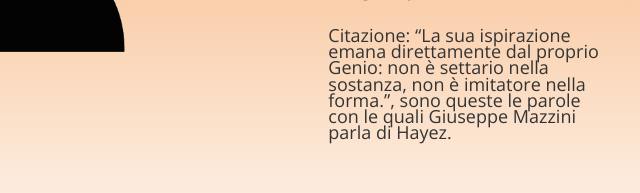
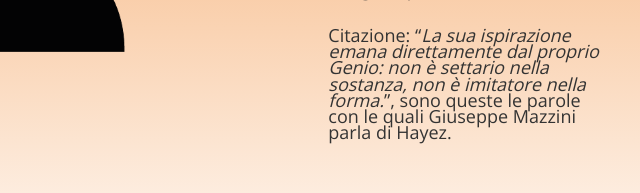
Before and after one commit to SandraAgostinelli/Curiositadartista, a plain HTML site: page artisti/hayez.html in a window 1280 px wide. Shown: the part 482-675 px from the top of the page, 640-1280 px from the left. Drawn offline with nearby package versions, Linux system fonts and the light colour scheme; a web font is replaced by a local one.

Commit message:
Update hayez.html

```diff
--- a/artisti/hayez.html
+++ b/artisti/hayez.html
@@ -60,7 +60,7 @@
         <div>
             <p class="par-right">Opere più famose: <i>Ritratto di Alessandro Manzoni</i> 1841; <i>Il bacio</i> 1859</p>
             <p class="par-right">Curiosità: “Il bacio” ha 3 versioni: la prima, oggi nella Pinacoteca di Brera, venne eseguita nel 1859 per un nobile; la seconda, del 1861, conservata in una collezione privata, è facilmente riconoscibile perché la ragazza indossa un abito bianco; e la terza che venne dipinta nel 1867, per essere mostrata all’Esposizione Universale di Parigi di quell’anno.</p>
-            <p class="par-right">Citazione: “La sua ispirazione emana direttamente dal proprio Genio: non è settario nella sostanza, non è imitatore nella forma.”, sono queste le parole con le quali Giuseppe Mazzini parla di Hayez.</p>
+            <p class="par-right">Citazione: “<i>La sua ispirazione emana direttamente dal proprio Genio: non è settario nella sostanza, non è imitatore nella forma.</i>”, sono queste le parole con le quali Giuseppe Mazzini parla di Hayez.</p>
         </div>
     </div>
   </body>
```
